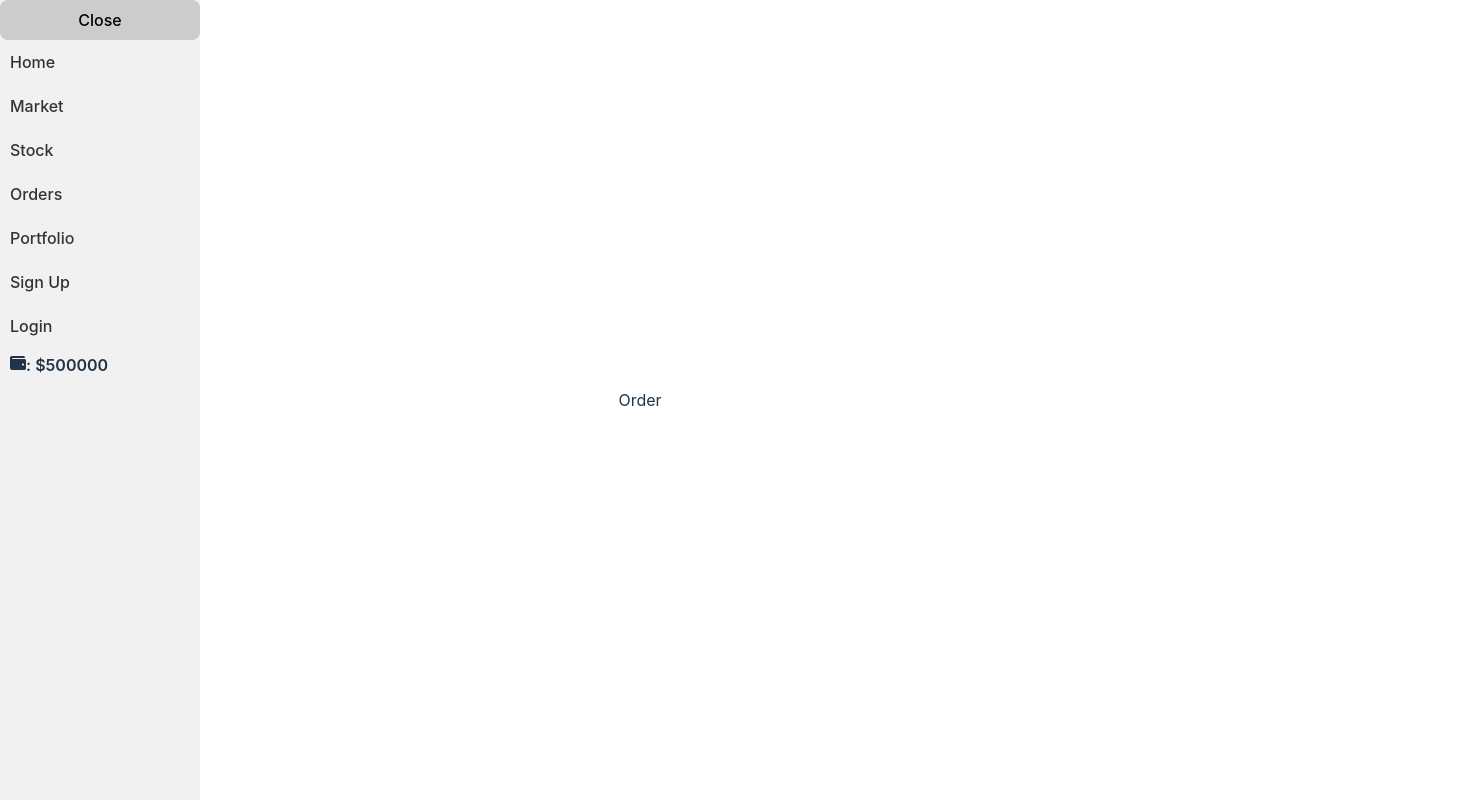
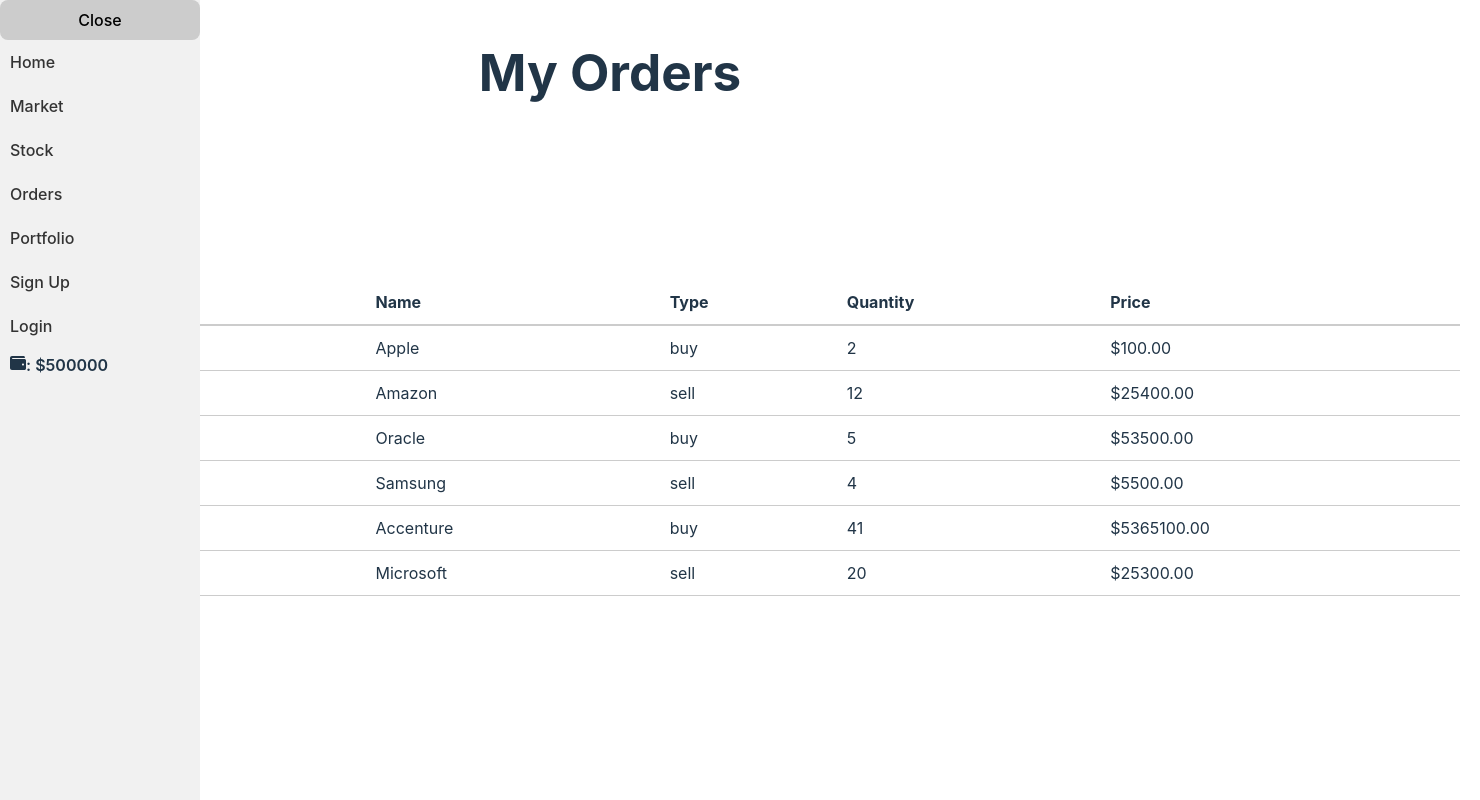
Before and after one commit to abdulsagheer/Stock-Exchange-App, a React (Vite) app in the folder frontend/: page /orders in a window 1280 px wide. Shown: the whole page, 1480 px wide, since content can reach past the window. Built offline with nearby package versions, Linux system fonts and the light colour scheme; no server answers.

Commit message:
Added Orders page

```diff
--- a/frontend/src/pages/Order/Order.scss
+++ b/frontend/src/pages/Order/Order.scss
@@ -0,0 +1,41 @@
+.orders-page {
+	margin: 0 auto;
+	padding: 20px;
+
+	.header {
+		text-align: center;
+		transform: translate(-30px, -160px);
+		-webkit-transform: translate(-30px, -160px);
+		-moz-transform: translate(-30px, -160px);
+		-ms-transform: translate(-30px, -160px);
+		-o-transform: translate(-30px, -160px);
+	}
+
+	h1 {
+		margin-top: 0;
+	}
+
+	table {
+		margin-left: 200px;
+
+		width: 90rem;
+		border-collapse: collapse;
+		margin-top: 20px;
+
+		th {
+			text-align: left;
+			font-weight: bold;
+			padding: 10px;
+			border-bottom: 2px solid #ccc;
+		}
+
+		td {
+			padding: 10px;
+			border-bottom: 1px solid #ccc;
+		}
+
+		tr:hover {
+			background-color: #f5f5f5;
+		}
+	}
+}
--- a/frontend/src/pages/Order/Order.tsx
+++ b/frontend/src/pages/Order/Order.tsx
@@ -1,7 +1,87 @@
 import React from 'react';
+import './Order.scss';
 
-const Order = () => {
-	return <div>Order</div>;
+const orders = [
+	{
+		id: 1,
+		symbol: 'AAPL',
+		name: 'Apple',
+		type: 'buy',
+		quantity: 2,
+		price: 100,
+	},
+	{
+		id: 2,
+		symbol: 'AMAZ',
+		name: 'Amazon',
+		type: 'sell',
+		quantity: 12,
+		price: 25400,
+	},
+	{
+		id: 3,
+		symbol: 'ORCL',
+		name: 'Oracle',
+		type: 'buy',
+		quantity: 5,
+		price: 53500,
+	},
+	{
+		id: 4,
+		symbol: 'SAMSG',
+		name: 'Samsung',
+		type: 'sell',
+		quantity: 4,
+		price: 5500,
+	},
+	{
+		id: 5,
+		symbol: 'ACCNT',
+		name: 'Accenture',
+		type: 'buy',
+		quantity: 41,
+		price: 5365100,
+	},
+	{
+		id: 6,
+		symbol: 'MIC',
+		name: 'Microsoft',
+		type: 'sell',
+		quantity: 20,
+		price: 25300,
+	},
+];
+
+const Order: React.FC = () => {
+	return (
+		<div className="orders-page">
+			<h1 className="header">My Orders</h1>
+			<table>
+				<thead>
+					<tr>
+						<th>ID</th>
+						<th>Symbol</th>
+						<th>Name</th>
+						<th>Type</th>
+						<th>Quantity</th>
+						<th>Price</th>
+					</tr>
+				</thead>
+				<tbody>
+					{orders.map((order) => (
+						<tr key={order.id}>
+							<td>{order.id}</td>
+							<td>{order.symbol}</td>
+							<td>{order.name}</td>
+							<td>{order.type}</td>
+							<td>{order.quantity}</td>
+							<td>${order.price.toFixed(2)}</td>
+						</tr>
+					))}
+				</tbody>
+			</table>
+		</div>
+	);
 };
 
 export default Order;
```
